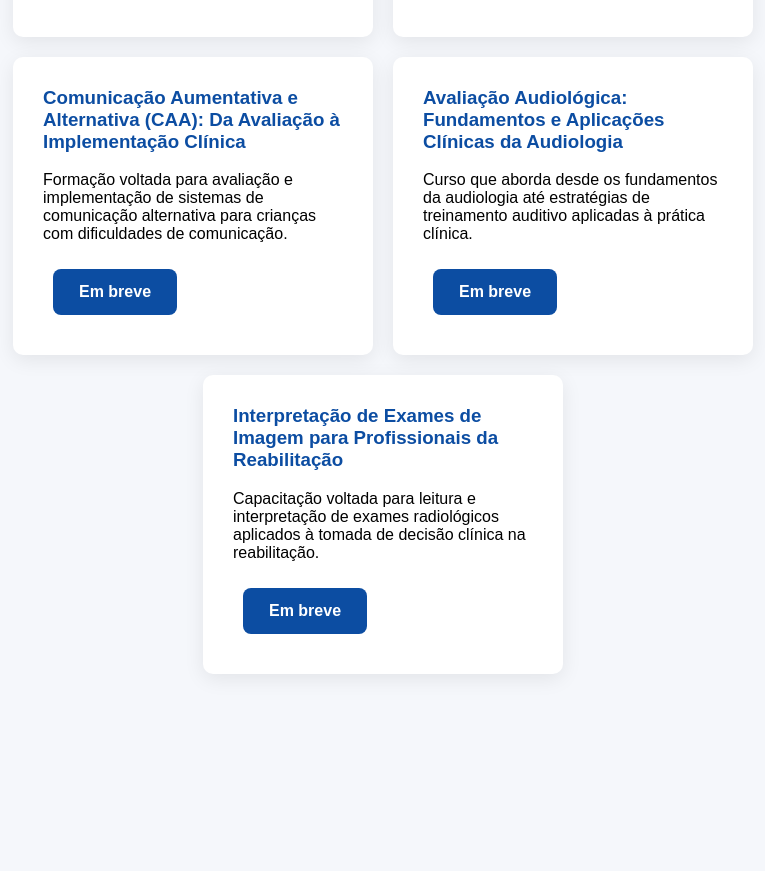
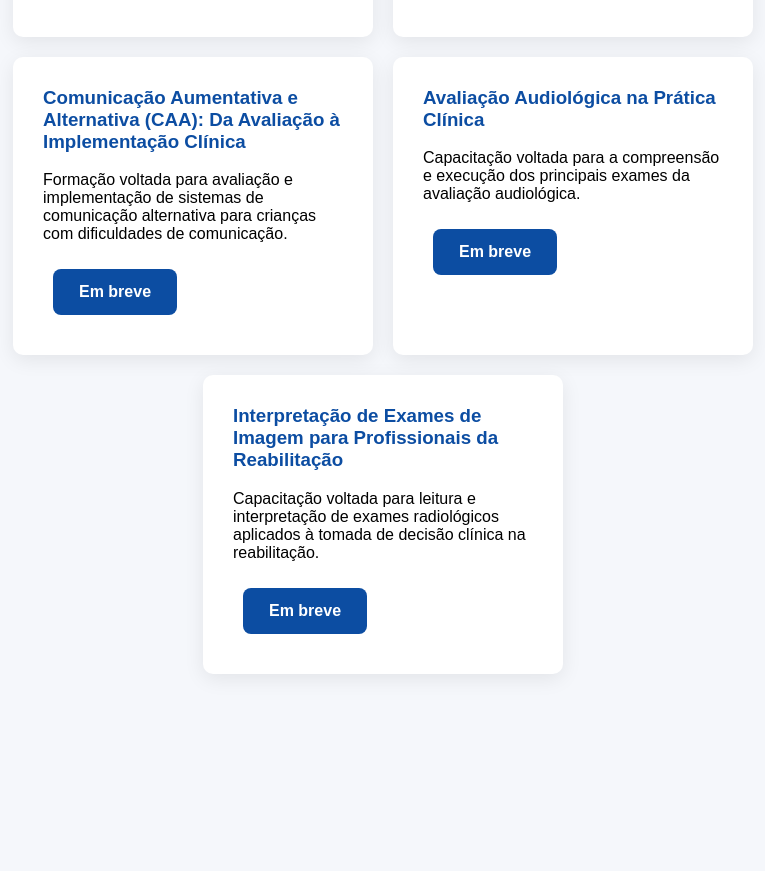
Before and after one commit to machadojhulia1/site-sinapse, a plain HTML site: page index.html in a window 1280 px wide. Shown: the part 927-1798 px from the top of the page, without its empty margins (257-1022 px from the left). Drawn offline with Linux system fonts and the light colour scheme.

Commit message:
Update index.html

```diff
--- a/index.html
+++ b/index.html
@@ -160,10 +160,10 @@ Formação voltada para avaliação e implementação de sistemas de comunicaç
 
 <div class="card">
 
-<h3>Avaliação Audiológica: Fundamentos e Aplicações Clínicas da Audiologia</h3>
+<h3>Avaliação Audiológica na Prática Clínica</h3>
 
 <p>
-Curso que aborda desde os fundamentos da audiologia até estratégias de treinamento auditivo aplicadas à prática clínica.
+Capacitação voltada para a compreensão e execução dos principais exames da avaliação audiológica.
 </p>
 
 <a href="#" class="btn">Em breve</a>
```
